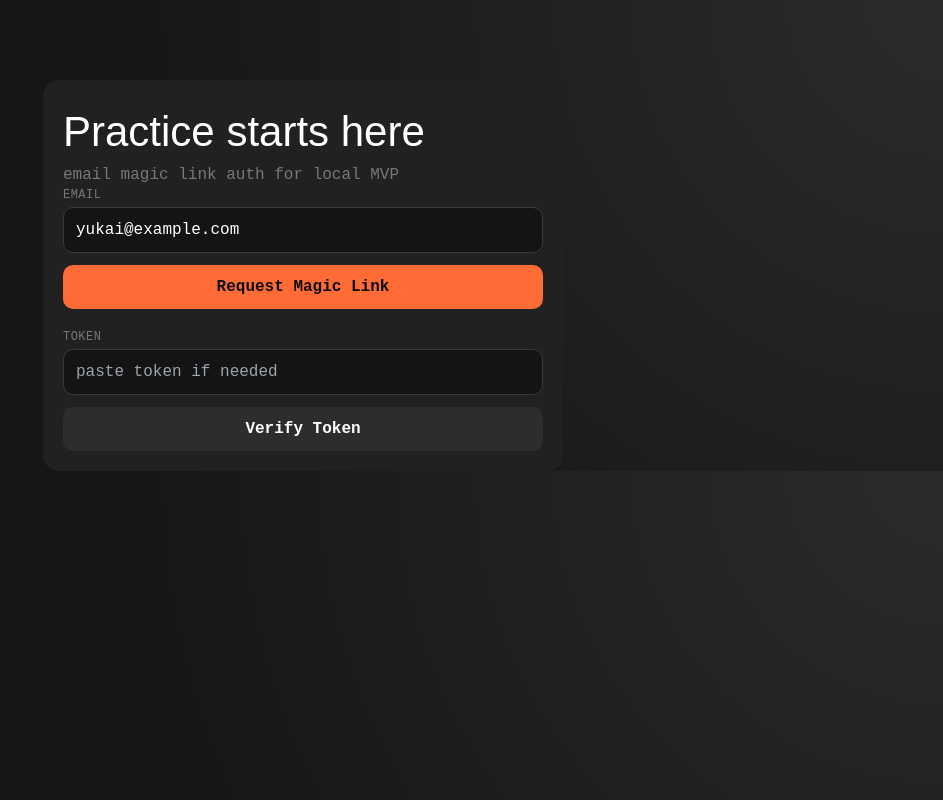
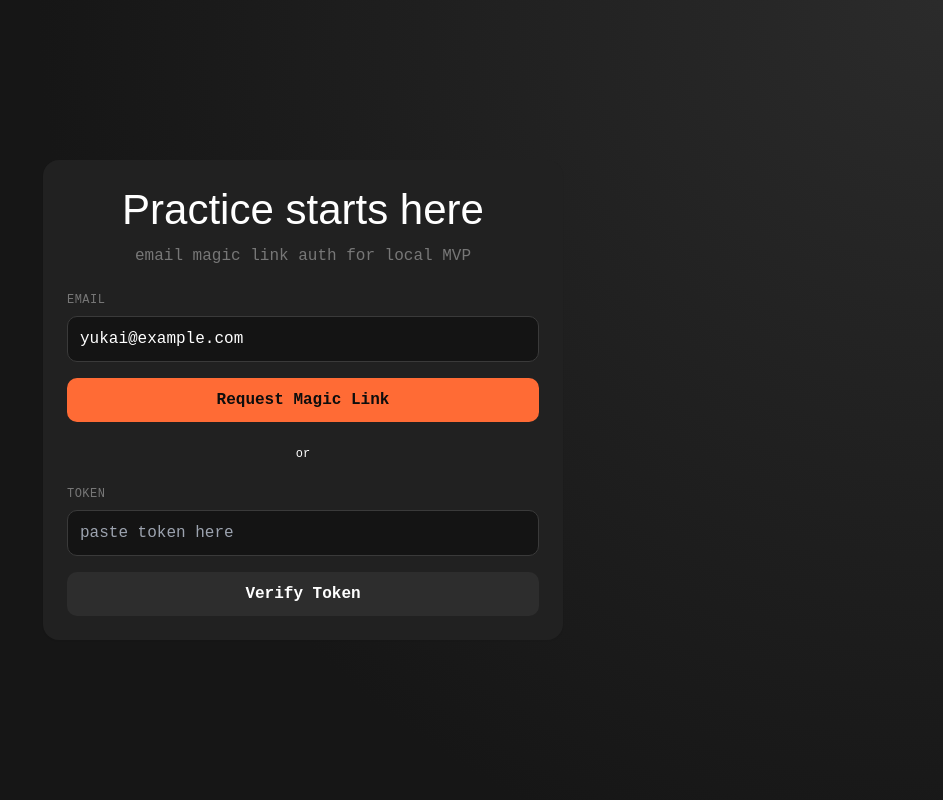
Before and after one commit to Yukaii/inko, a React (Vite) app in the folder apps/web/: page /login in a window 1280 px wide. Shown: the whole page, without its empty margins (337-1280 px from the left). Built offline with nearby package versions, Linux system fonts and the light colour scheme; no server answers.

Commit message:
chore: update login page styling

```diff
--- a/apps/web/src/pages/LoginPage.tsx
+++ b/apps/web/src/pages/LoginPage.tsx
@@ -64,19 +64,22 @@ export function LoginPage() {
   };
 
   return (
-    <div className="mx-auto mt-20 max-w-[520px] rounded-base bg-bg-card p-5">
-      <h1 className="mt-0 text-[42px] [font-family:var(--font-display)]">Practice starts here</h1>
+    <div className="flex min-h-screen flex-col items-center justify-center bg-bg-primary px-4 py-12">
+      <div className="w-full max-w-[520px] rounded-base bg-bg-card p-6 shadow-sm">
+        <div className="mb-6 text-center">
+          <h1 className="mb-2 text-[42px] leading-tight [font-family:var(--font-display)]">Practice starts here</h1>
           <p className="text-text-secondary">email magic link auth for local MVP</p>
-      <div className="grid gap-3">
-        <div className="flex flex-col gap-1">
-          <label htmlFor="email-input" className="text-xs uppercase tracking-[0.04em] text-text-secondary">
+        </div>
+        <div className="grid gap-4">
+          <div className="flex flex-col gap-2">
+            <label htmlFor="email-input" className="text-xs font-medium uppercase tracking-[0.04em] text-text-secondary">
               Email
             </label>
             <input
               id="email-input"
               value={email}
               onChange={(e) => setEmail(e.target.value)}
-            placeholder="email"
+              placeholder="your@email.com"
               onKeyDown={(e) => {
                 if (e.key === "Enter") {
                   e.preventDefault();
@@ -88,15 +91,20 @@ export function LoginPage() {
           <button type="button" onClick={requestLink} disabled={loading}>
             Request Magic Link
           </button>
-        <div className="mt-2 flex flex-col gap-1">
-          <label htmlFor="token-input" className="text-xs uppercase tracking-[0.04em] text-text-secondary">
+          <div className="my-2 flex items-center gap-3">
+            <div className="h-px flex-1 bg-border-primary" />
+            <span className="text-xs text-text-tertiary">or</span>
+            <div className="h-px flex-1 bg-border-primary" />
+          </div>
+          <div className="flex flex-col gap-2">
+            <label htmlFor="token-input" className="text-xs font-medium uppercase tracking-[0.04em] text-text-secondary">
               Token
             </label>
             <input
               id="token-input"
               value={tokenInput}
               onChange={(e) => setTokenInput(e.target.value)}
-            placeholder="paste token if needed"
+              placeholder="paste token here"
               onKeyDown={(e) => {
                 if (e.key === "Enter") {
                   e.preventDefault();
@@ -105,11 +113,12 @@ export function LoginPage() {
               }}
             />
           </div>
-        <button type="button" className="bg-bg-elevated text-text-primary" onClick={verifyLink} disabled={loading}>
+          <button type="button" className="bg-bg-elevated text-text-primary hover:bg-bg-hover" onClick={verifyLink} disabled={loading}>
             Verify Token
           </button>
         </div>
-      {message ? <p className="mb-0 text-accent-teal">{message}</p> : null}
+        {message ? <p className="mb-0 mt-4 text-accent-teal">{message}</p> : null}
+      </div>
     </div>
   );
 }
```
Lines whose indentation alone changed are shown as unchanged.
